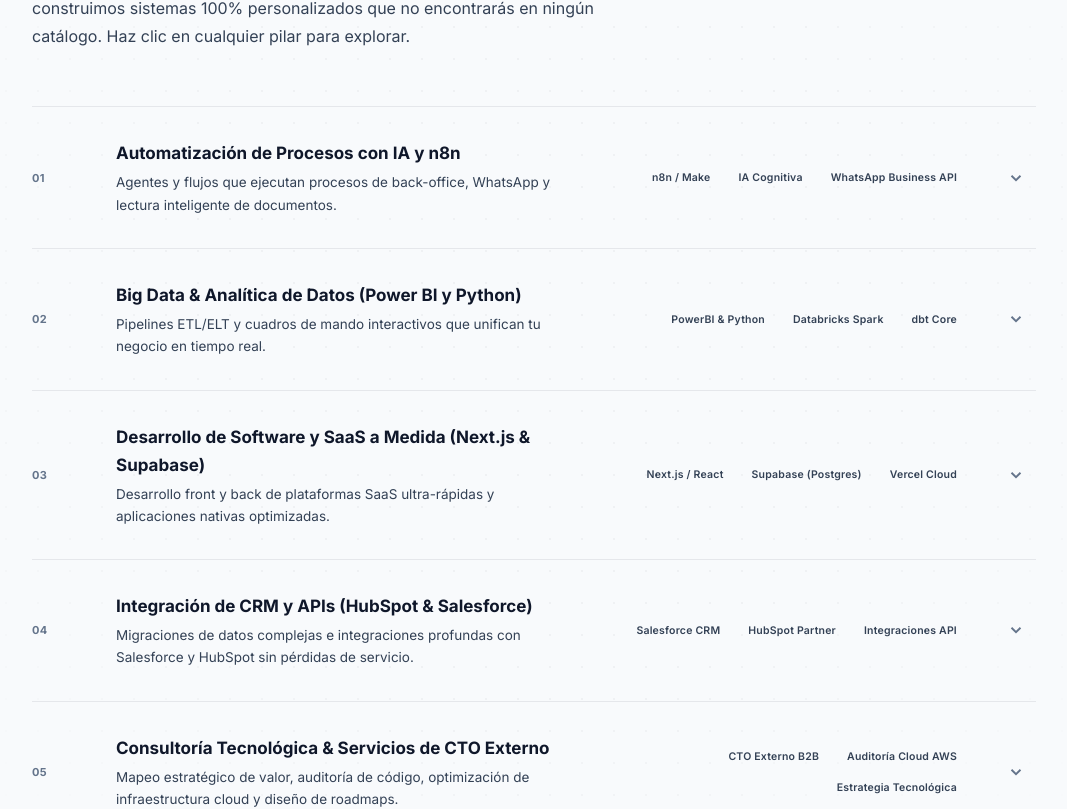
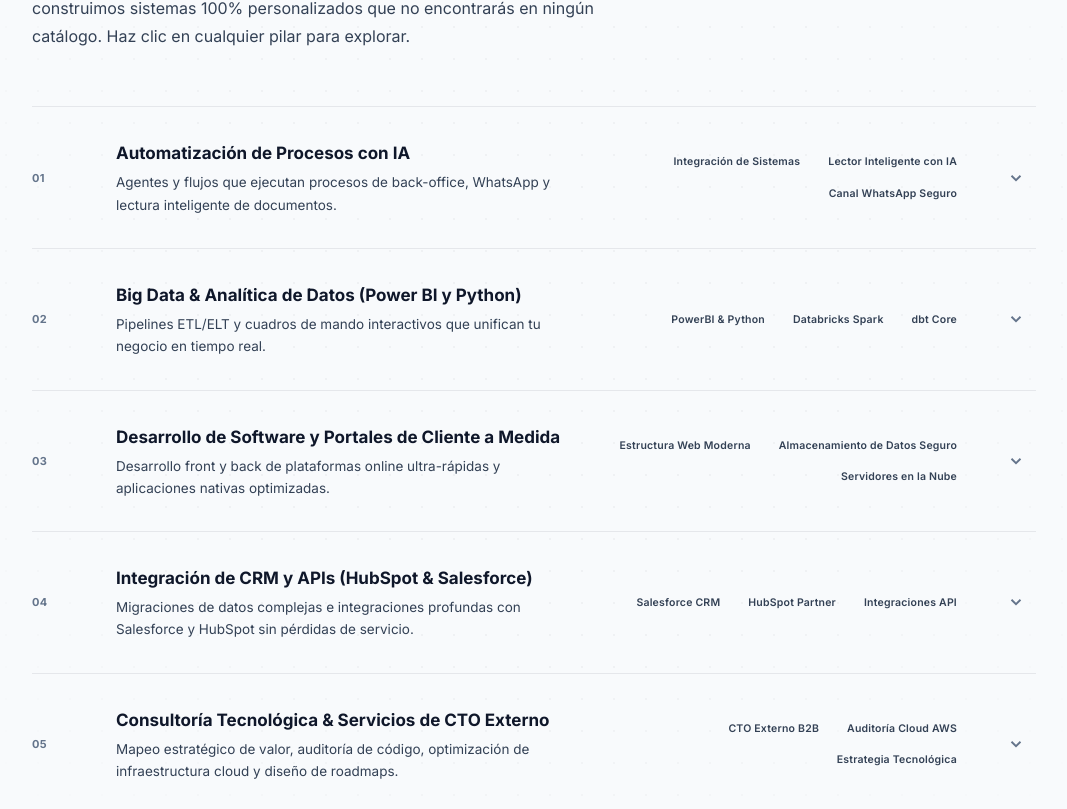
Before and after one commit to josegabri06-clinicnova/XTECH-Consultant, a Next.js app: page / in a window 1280 px wide. Shown: the part 5771-6580 px from the top of the page, without its empty margins (106-1173 px from the left). Built offline with nearby package versions, Linux system fonts and the light colour scheme.

Commit message:
feat: simplificar vocabulario técnico a copys orientados a negocio B2B

```diff
--- a/app/layout.js
+++ b/app/layout.js
@@ -11,8 +11,8 @@
 
 export const metadata = {
   title: 'Consultoría Tecnológica & Automatización IA para PYMEs | XTech Consultant',
-  description: '¿Quieres optimizar tu empresa? XTech diseña y desarrolla automatizaciones de procesos con IA (n8n, Make), desarrollo de software a medida y dashboards de Big Data. ROI garantizado. Diagnóstico gratis.',
-  keywords: 'consultoría tecnológica, automatización n8n, consultor supabase, desarrollo Next.js, integración HubSpot Salesforce, automatización IA PYMEs, Big Data business intelligence, desarrollo apps a medida, transformación digital, software a medida España, automatización empresas, desarrollo SaaS, inteligencia artificial negocios',
+  description: '¿Quieres optimizar tu empresa? XTech diseña y desarrolla automatizaciones de procesos con IA, desarrollo de software a medida y dashboards de Big Data. ROI garantizado. Diagnóstico gratis.',
+  keywords: 'consultoría tecnológica, automatización de procesos, consultor de software, desarrollo web, integración de sistemas, automatización IA PYMEs, Big Data business intelligence, desarrollo apps a medida, transformación digital, software a medida España, automatización empresas, desarrollo SaaS, inteligencia artificial negocios',
   authors: [{ name: 'XTech Consultant' }],
   robots: 'index, follow, max-snippet:-1, max-image-preview:large, max-video-preview:-1',
   alternates: {
@@ -22,7 +22,7 @@
     type: 'website',
     url: 'https://www.xtechconsultant.com/',
     title: 'XTech Consultant — Automatización IA & Consultoría Tecnológica para PYMEs',
-    description: 'Tu competencia ya automatizó. Socios tecnológicos expertos en automatización de procesos con IA (n8n, Make), desarrollo de software a medida y dashboards de negocio. Diagnóstico gratis.',
+    description: 'Tu competencia ya automatizó. Socios tecnológicos expertos en automatización de procesos con IA, desarrollo de software a medida y dashboards de negocio. Diagnóstico gratis.',
     images: [
       {
         url: 'https://www.xtechconsultant.com/og-image.png',
@@ -79,17 +79,16 @@
       'Automatización con Inteligencia Artificial',
       'Big Data y Business Intelligence',
       'Desarrollo de aplicaciones web y móvil',
-      'CRM y migraciones de sistemas',
+      'CRM y de gestión interna',
       'Consultoría y auditoría tecnológica',
-      'Pipelines de integración',
-      'GPT-4',
-      'Supabase',
-      'Next.js',
-      'n8n',
-      'Make',
-      'OpenAI API',
-      'Salesforce',
-      'HubSpot',
+      'Sistemas de integración',
+      'Modelos de Inteligencia Artificial',
+      'Bases de datos seguras',
+      'Desarrollo de software a medida',
+      'Automatización de procesos',
+      'Integración de sistemas',
+      'Soluciones de Inteligencia Artificial',
+      'Sincronización automática de software',
       'Automatización de facturas'
     ],
     'sameAs': [
--- a/app/page.js
+++ b/app/page.js
@@ -11,7 +11,7 @@
     tag: 'Salud',
     tagClass: 'tag-emerald',
     name: 'ClinicNova',
-    subtitle: 'Gestión integral de clínicas con recordatorios inteligentes por WhatsApp, citas online y cobros automatizados con Stripe.',
+    subtitle: 'Gestión integral de clínicas con recordatorios inteligentes por WhatsApp, citas online y cobros automáticos con tarjeta.',
     bigStat: '-61%',
     bigLabel: 'ausencias de pacientes',
     problem: {
@@ -20,13 +20,13 @@
     },
     solution: {
       title: 'Un sistema que confirma, recuerda y cobra sin intervención humana',
-      text: 'ClinicNova envía recordatorios automáticos por WhatsApp 48h y 2h antes de cada cita. El paciente confirma, cancela o reagenda con un solo clic. Si cancela, el sistema ofrece el hueco a otros pacientes en lista de espera. Después de la consulta, el cobro se procesa automáticamente con Stripe. Cero llamadas. Cero persecuciones.'
+      text: 'ClinicNova envía recordatorios automáticos por WhatsApp 48h y 2h antes de cada cita. El paciente confirma, cancela o reagenda con un solo clic. Si cancela, el sistema ofrece el hueco a otros pacientes en lista de espera. Después de la consulta, el cobro se procesa automáticamente con tarjeta. Cero llamadas. Cero persecuciones.'
     },
     steps: [
       { title: 'Paciente reserva online', desc: 'Calendario inteligente integrado en la web de la clínica. El paciente elige día, hora y especialista.' },
       { title: 'WhatsApp automático 48h antes', desc: 'El sistema envía recordatorio con botones de confirmar, cancelar o reagendar. Sin instalar nada.' },
       { title: 'Confirmación o reasignación', desc: 'Si cancela, el hueco se ofrece automáticamente al siguiente paciente en lista de espera.' },
-      { title: 'Cobro con Stripe post-consulta', desc: 'Facturación automática tras la visita. Sin pasar por caja. Sin fricción.' }
+      { title: 'Cobro con tarjeta post-consulta', desc: 'Facturación automática tras la visita. Sin pasar por caja. Sin fricción.' }
     ],
     metrics: [
       { value: '-61%', label: 'Menos ausencias' },
@@ -34,14 +34,14 @@
       { value: '98%', label: 'Tasa de lectura WhatsApp' },
       { value: '3 sem', label: 'Tiempo hasta resultados' }
     ],
-    tech: ['Pipeline', 'WhatsApp Enterprise API', 'Stripe (PCI-DSS)', 'Supabase Enterprise', 'Next.js', 'PostgreSQL', 'APIs en Tiempo Real', 'Motores de Programación (Cron)']
+    tech: ['Conectores automáticos', 'Canal de mensajería rápida', 'Cobros en línea seguros', 'Almacenamiento blindado', 'Estructura web ultraveloz', 'Base de datos corporativa', 'Sincronización instantánea', 'Temporizadores inteligentes']
   },
 
   kontai: {
     tag: 'Contabilidad',
     tagClass: 'tag-cyan',
     name: 'KontAI',
-    subtitle: 'OCR con inteligencia artificial que lee facturas, extrae datos contables, calcula impuestos y exporta a tu gestoría en segundos.',
+    subtitle: 'Lectura inteligente con inteligencia artificial que lee facturas, extrae datos contables, calcula impuestos y exporta a tu gestoría en segundos.',
     bigStat: '4.2s',
     bigLabel: 'por factura procesada',
     problem: {
@@ -50,21 +50,21 @@
     },
     solution: {
       title: 'IA que lee, clasifica y exporta facturas en 4.2 segundos',
-      text: 'KontAI recibe facturas por email, WhatsApp o subida manual. GPT-4 con OCR extrae todos los campos contables: emisor, NIF/CIF, base imponible, tipo de IVA, retención IRPF, fecha, número de factura. Clasifica automáticamente el gasto por categoría contable y exporta a Holded, A3 o cualquier ERP. Sin copiar ni pegar. Sin errores humanos.'
+      text: 'KontAI recibe facturas por email, WhatsApp o subida manual. La inteligencia artificial lectora extrae todos los campos contables: emisor, NIF/CIF, base imponible, tipo de IVA, retención IRPF, fecha, número de factura. Clasifica automáticamente el gasto por categoría contable y exporta a tu sistema contable. Sin copiar ni pegar. Sin errores humanos.'
     },
     steps: [
       { title: 'Recepción automática', desc: 'La factura llega por email, WhatsApp o se sube manualmente. El sistema la detecta automáticamente.' },
-      { title: 'OCR + GPT-4 extrae datos', desc: 'Lee el documento, identifica campos (NIF, importes, IVA, IRPF) y estructura la información en formato contable.' },
+      { title: 'La IA lee y extrae datos', desc: 'Lee el documento, identifica campos (NIF, importes, IVA, IRPF) y estructura la información en formato contable.' },
       { title: 'Clasificación inteligente', desc: 'Asigna categoría contable, detecta duplicados y marca anomalías para revisión humana.' },
-      { title: 'Exportación a ERP', desc: 'Los datos salen listos para Holded, A3 o Excel. Un clic y están en tu gestoría.' }
+      { title: 'Exportación a ERP', desc: 'Los datos salen listos para tu programa de contabilidad o Excel. Un clic y están en tu gestoría.' }
     ],
     metrics: [
       { value: '4.2s', label: 'Por factura' },
-      { value: '99.2%', label: 'Precisión OCR' },
+      { value: '99.2%', label: 'Precisión de la IA' },
       { value: '200+', label: 'Facturas/mes procesadas' },
       { value: '20min→4s', label: 'Antes vs ahora' }
     ],
-    tech: ['IA Cognitiva (Vision)', 'Procesamiento IDP', 'Pipeline', 'Holded API', 'Supabase Enterprise', 'WhatsApp Enterprise API', 'Gmail API', 'PDF Parser']
+    tech: ['Inteligencia Artificial Visual', 'Lectura Inteligente de PDF', 'Conectores automáticos', 'Integración ERP', 'Almacenamiento blindado', 'Canal de mensajería rápida', 'Integración de correo electrónico', 'Procesador de archivos']
   },
 
   '4stancias': {
@@ -80,28 +80,28 @@
     },
     solution: {
       title: 'Todo automatizado. Solo 30 minutos a la semana.',
-      text: '4Stancias sincroniza todas las OTAs en tiempo real, envía mensajes automáticos al huésped en cada fase (pre-llegada, check-in, check-out), coordina la limpieza automáticamente con el equipo, genera check-in digital con documentación legal, y centraliza toda la comunicación en un solo panel. El propietario pasa de 30 horas a 30 minutos semanales.'
+      text: '4Stancias sincroniza todas las plataformas de alquiler en tiempo real, envía mensajes automáticos al huésped en cada fase (pre-llegada, check-in, check-out), coordina la limpieza automáticamente con el equipo, genera check-in digital con documentación legal, y centraliza toda la comunicación en un solo panel. El propietario pasa de 30 horas a 30 minutos semanales.'
     },
     steps: [
-      { title: 'Reserva detectada', desc: 'El sistema detecta la nueva reserva en cualquier OTA o directa y sincroniza calendarios automáticamente.' },
+      { title: 'Reserva detectada', desc: 'El sistema detecta la nueva reserva en cualquier plataforma o directa y sincroniza calendarios automáticamente.' },
       { title: 'Mensajes pre-llegada', desc: 'WhatsApp automático al huésped: instrucciones de llegada, código de acceso, normas de la casa.' },
       { title: 'Check-in digital', desc: 'El huésped sube su documentación desde el móvil. Se genera el parte de viajeros para la policía automáticamente.' },
       { title: 'Coordinación de limpieza', desc: 'Al hacer checkout, el equipo de limpieza recibe la alerta con los detalles del próximo huésped.' }
     ],
     metrics: [
       { value: '30min', label: 'Gestión semanal' },
-      { value: '100%', label: 'Sincronización OTAs' },
+      { value: '100%', label: 'Sincronización de canales' },
       { value: '0', label: 'Conflictos de reserva' },
       { value: '4.9★', label: 'Media de valoraciones' }
     ],
-    tech: ['Pipeline', 'WhatsApp Enterprise API', 'Booking API', 'Airbnb API', 'Sincronización Multicanal', 'Supabase Enterprise', 'Generación de Informes PDF', 'Google Workspace API']
+    tech: ['Conectores automáticos', 'Canal de mensajería rápida', 'Integración de reservas', 'Sincronización de canales', 'Conexión de bases de datos', 'Creador de informes automatizado', 'Integración de oficina virtual']
   },
 
   staysync: {
     tag: 'Hotelería',
     tagClass: 'tag-violet',
     name: 'StaySync',
-    subtitle: 'Channel Manager + CRM + comunicación automatizada por WhatsApp para hoteles. Todas las OTAs sincronizadas en tiempo real.',
+    subtitle: 'Gestor de canales + CRM + comunicación automatizada por WhatsApp para hoteles. Todas las plataformas de reservas sincronizadas en tiempo real.',
     bigStat: '0',
     bigLabel: 'overbookings',
     problem: {
@@ -110,12 +110,12 @@
     },
     solution: {
       title: 'Sincronización en tiempo real. Cero overbookings. Cero.',
-      text: 'StaySync conecta todos los canales de venta del hotel en un solo panel con sincronización bidireccional en tiempo real vía Beds24. Cuando entra una reserva en Booking, la disponibilidad se actualiza en todos los demás canales en menos de 30 segundos. Además, el CRM integrado clasifica huéspedes y los mensajes automáticos por WhatsApp mejoran la experiencia pre y post-estancia.'
+      text: 'StaySync conecta todos los canales de venta del hotel en un solo panel con sincronización bidireccional en tiempo real vía nuestro gestor de canales. Cuando entra una reserva en Booking, la disponibilidad se actualiza en todos los demás canales en menos de 30 segundos. Además, el CRM integrado clasifica huéspedes y los mensajes automáticos por WhatsApp mejoran la experiencia pre y post-estancia.'
     },
     steps: [
-      { title: 'Conexión de canales', desc: 'Beds24 sincroniza Booking, Expedia, HotelBeds y web propia en tiempo real. Un solo panel.' },
-      { title: 'Reserva → CRM automático', desc: 'Cada reserva crea un perfil de huésped con historial, preferencias y canal de origen.' },
-      { title: 'WhatsApp pre-estancia', desc: 'Mensaje automático con confirmación, instrucciones de llegada y upselling personalizado.' },
+      { title: 'Conexión de canales', desc: 'El gestor de canales sincroniza Booking, Expedia, HotelBeds y web propia en tiempo real. Un solo panel.' },
+      { title: 'Reserva → Gestión automática', desc: 'Cada reserva crea un perfil de huésped con historial, preferencias y canal de origen.' },
+      { title: 'WhatsApp pre-estancia', desc: 'Mensaje automático con confirmación, instrucciones de llegada y servicios adicionales.' },
       { title: 'Post-estancia y fidelización', desc: 'Encuesta de satisfacción + invitación a reserva directa con descuento exclusivo.' }
     ],
     metrics: [
@@ -124,7 +124,7 @@
       { value: '+23%', label: 'Reserva directa' },
       { value: '20→6', label: 'Emails diarios' }
     ],
-    tech: ['Beds24 Sync', 'Pipeline', 'WhatsApp Enterprise API', 'Supabase Enterprise', 'Booking.com Enterprise API', 'Expedia API', 'CRM Propietario', 'APIs en Tiempo Real']
+    tech: ['Sincronización multicanal', 'Conectores automáticos', 'Canal de mensajería rápida', 'Base de datos segura', 'Integración de canales hoteleros', 'Gestor de relaciones (CRM)', 'Sincronización instantánea']
   }
 };
 
@@ -730,13 +730,13 @@
               <div className="service-row-main">
                 <div className="service-num">01</div>
                 <div className="service-info">
-                  <h3>Automatización de Procesos con IA y n8n</h3>
+                  <h3>Automatización de Procesos con IA</h3>
                   <p>Agentes y flujos que ejecutan procesos de back-office, WhatsApp y lectura inteligente de documentos.</p>
                 </div>
                 <div className="service-pills">
-                  <span className="pill pill-sky">n8n / Make</span>
-                  <span className="pill pill-sky">IA Cognitiva</span>
-                  <span className="pill pill-sky">WhatsApp Business API</span>
+                  <span className="pill pill-sky">Integración de Sistemas</span>
+                  <span className="pill pill-sky">Lector Inteligente con IA</span>
+                  <span className="pill pill-sky">Canal WhatsApp Seguro</span>
                 </div>
                 <div className="service-toggle-icon" aria-hidden="true">
                   <svg width="18" height="18" viewBox="0 0 24 24" fill="none" stroke="currentColor" strokeWidth="2.5"><polyline points="6 9 12 15 18 9"></polyline></svg>
@@ -754,8 +754,8 @@
                       <p>Inyección automática de facturas desde email a Holded y A3 mediante <strong>KontAI</strong>.</p>
                     </div>
                     <div className="sd-card">
-                      <h5>Stack Técnico</h5>
-                      <p>n8n, Make, OpenAI Assistants, Python, Webhooks seguros, APIs.</p>
+                      <h5>Tecnología Aplicada</h5>
+                      <p>Motores de integración automática, Inteligencia Artificial avanzada, y Conectores de correo seguros.</p>
                     </div>
                     <div className="sd-card">
                       <h5>Plazo de Entrega</h5>
@@ -812,13 +812,13 @@
               <div className="service-row-main">
                 <div className="service-num">03</div>
                 <div className="service-info">
-                  <h3>Desarrollo de Software y SaaS a Medida (Next.js & Supabase)</h3>
-                  <p>Desarrollo front y back de plataformas SaaS ultra-rápidas y aplicaciones nativas optimizadas.</p>
+                  <h3>Desarrollo de Software y Portales de Cliente a Medida</h3>
+                  <p>Desarrollo front y back de plataformas online ultra-rápidas y aplicaciones nativas optimizadas.</p>
                 </div>
                 <div className="service-pills">
-                  <span className="pill pill-violet">Next.js / React</span>
-                  <span className="pill pill-violet">Supabase (Postgres)</span>
-                  <span className="pill pill-violet">Vercel Cloud</span>
+                  <span className="pill pill-violet">Estructura Web Moderna</span>
+                  <span className="pill pill-violet">Almacenamiento de Datos Seguro</span>
+                  <span className="pill pill-violet">Servidores en la Nube</span>
                 </div>
                 <div className="service-toggle-icon" aria-hidden="true">
                   <svg width="18" height="18" viewBox="0 0 24 24" fill="none" stroke="currentColor" strokeWidth="2.5"><polyline points="6 9 12 15 18 9"></polyline></svg>
@@ -836,8 +836,8 @@
                       <p>Portal web multi-inquilino para clínicas con cobros recurrentes vía Stripe y agenda dinámica (**ClinicNova**).</p>
                     </div>
                     <div className="sd-card">
-                      <h5>Stack Técnico</h5>
-                      <p>React/Next.js, Supabase, TypeScript, PostgreSQL, Vercel, Node.js.</p>
+                      <h5>Tecnología Aplicada</h5>
+                      <p>Sistemas web reactivos, Bases de datos seguras y encriptadas, Almacenamiento en la nube de alta disponibilidad.</p>
                     </div>
                     <div className="sd-card">
                       <h5>Plazo de Entrega</h5>
@@ -1015,7 +1015,7 @@
               </div>
 
               <div className="roi-cta-box">
-                <p>Este ahorro equivale al <strong>85%</strong> de eficiencia operativa automatizando con n8n e Inteligencia Artificial.</p>
+                <p>Este ahorro equivale al <strong>85%</strong> de eficiencia operativa optimizando tus procesos mediante Inteligencia Artificial.</p>
                 <a href="#contacto" className="btn-primary magnetic-btn" style={{ width: '100%', justifyContent: 'center' }}>
                   <span>Automatizar este proceso ahora</span>
                 </a>
@@ -1047,13 +1047,13 @@
                 </div>
                 <h3 className="project-name">ClinicNova</h3>
               </div>
-              <p className="project-desc">Software a medida para gestión de clínicas médicas. Incluye citas online, recordatorios automáticos por WhatsApp y cobros automatizados con Stripe. <strong>Reduce ausencias un 61%</strong>.</p>
+              <p className="project-desc">Software a medida para gestión de clínicas médicas. Incluye citas online, recordatorios automáticos por WhatsApp y cobros automatizados con tarjeta. <strong>Reduce ausencias un 61%</strong>.</p>
               <div className="project-result">
                 <span className="project-big">-61%</span>
                 <span className="project-what">ausencias de pacientes</span>
               </div>
               <div className="project-stack">
-                <span>n8n / Make</span><span>WhatsApp API</span><span>Stripe</span><span>Supabase</span>
+                <span>Integraciones</span><span>WhatsApp Seguro</span><span>Pagos Online</span><span>Base de Datos</span>
               </div>
               <button className="project-enter" onClick={() => setActiveProject('clinicnova')} aria-label="Ver proyecto ClinicNova">
                 <span>Explorar proyecto</span>
@@ -1069,13 +1069,13 @@
                 </div>
                 <h3 className="project-name">KontAI</h3>
               </div>
-              <p className="project-desc">Automatización de contabilidad y lectura de facturas con IA. Lectura cognitiva OCR de facturas PDF, cálculo de IVA/IRPF y exportación a ERP. <strong>4.2 segundos por factura</strong>.</p>
+              <p className="project-desc">Automatización de contabilidad y lectura de facturas con IA. Lectura inteligente de facturas PDF con IA, cálculo de IVA/IRPF y exportación a tu sistema contable. <strong>4.2 segundos por factura</strong>.</p>
               <div className="project-result">
                 <span className="project-big">4.2s</span>
                 <span className="project-what">por factura procesada</span>
               </div>
               <div className="project-stack">
-                <span>IA Cognitiva</span><span>OCR inteligente</span><span>n8n Workflow</span><span>Supabase</span>
+                <span>Lectura IA</span><span>Clasificador Inteligente</span><span>Flujo Automático</span><span>Almacenamiento Seguro</span>
               </div>
               <button className="project-enter" onClick={() => setActiveProject('kontai')} aria-label="Ver proyecto KontAI">
                 <span>Explorar proyecto</span>
@@ -1091,13 +1091,13 @@
                 </div>
                 <h3 className="project-name">4Stancias</h3>
               </div>
-              <p className="project-desc">Automatización n8n para apartamentos turísticos. Check-in digital automatizado, mensajes por WhatsApp y sincronización con Channel Manager. <strong>Solo 30 minutos semanales</strong>.</p>
+              <p className="project-desc">Automatización para apartamentos turísticos. Check-in digital automatizado, mensajes por WhatsApp y sincronización de reservas. <strong>Solo 30 minutos semanales</strong>.</p>
               <div className="project-result">
                 <span className="project-big">30min</span>
                 <span className="project-what">de gestión por semana</span>
               </div>
               <div className="project-stack">
-                <span>n8n / Make</span><span>WhatsApp API</span><span>Calendar Sync</span>
+                <span>Integraciones</span><span>Mensajería WhatsApp</span><span>Sincronización</span>
               </div>
               <button className="project-enter" onClick={() => setActiveProject('4stancias')} aria-label="Ver proyecto 4Stancias">
                 <span>Explorar proyecto</span>
@@ -1113,13 +1113,13 @@
                 </div>
                 <h3 className="project-name">StaySync</h3>
               </div>
-              <p className="project-desc">SaaS de hotelería con CRM y automatización de WhatsApp. Channel Manager (Beds24) conectado con bases de datos Supabase. <strong>Evita overbookings en tiempo real.</strong></p>
+              <p className="project-desc">Plataforma de hotelería con gestor de clientes y automatización de WhatsApp. Sincronización multicanal de reservas en la nube. <strong>Evita overbookings en tiempo real.</strong></p>
               <div className="project-result">
                 <span className="project-big">0</span>
                 <span className="project-what">overbookings</span>
               </div>
               <div className="project-stack">
-                <span>Beds24 API</span><span>n8n Workflow</span><span>WhatsApp API</span><span>Supabase</span>
+                <span>Sincronizador</span><span>Flujos Automáticos</span><span>WhatsApp Seguro</span><span>Base de Datos</span>
               </div>
               <button className="project-enter" onClick={() => setActiveProject('staysync')} aria-label="Ver proyecto StaySync">
                 <span>Explorar proyecto</span>
```
Also changed, not shown: app/dashboard/page.js (+6 -6 lines), components/InteractiveSimulator.jsx (+8 -8 lines).
